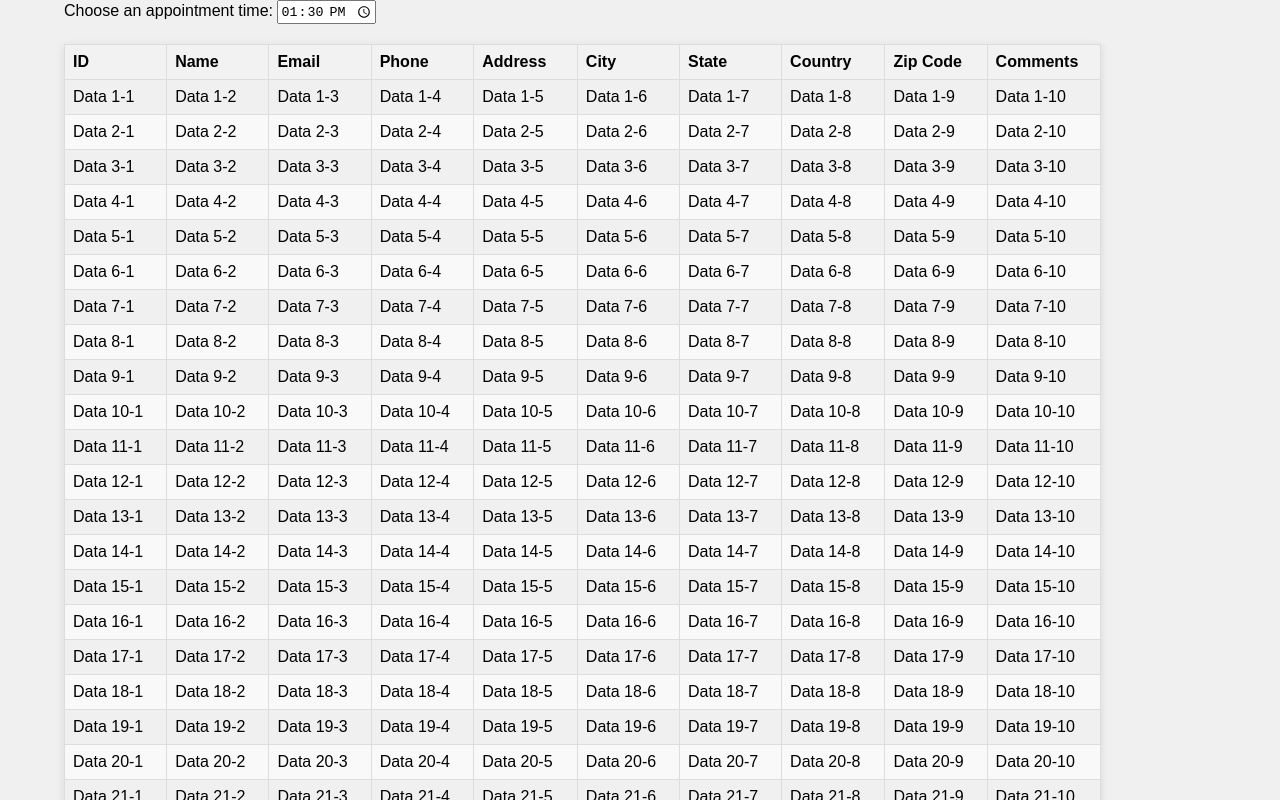
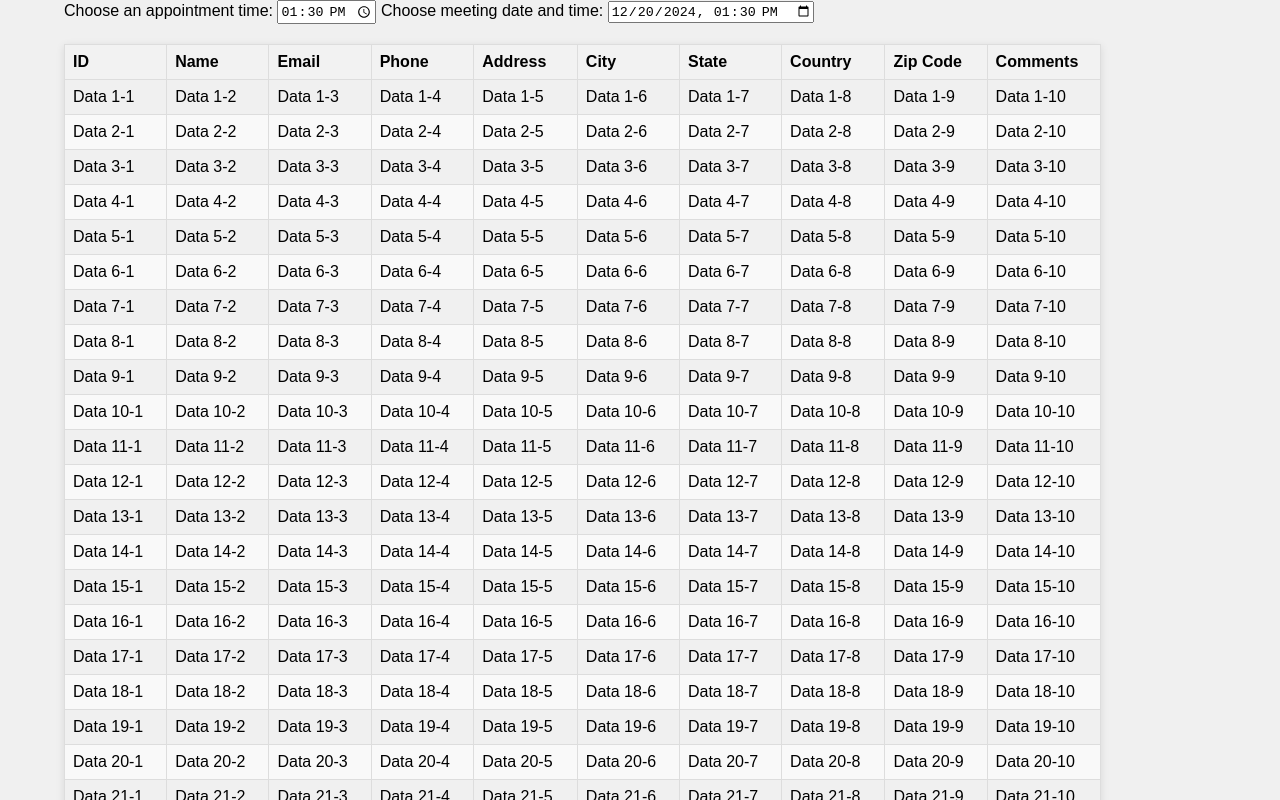
Before and after one commit to RohitR311/test-site, a plain HTML site: page index.html in a window 1280 px wide. Shown: the top 800 px of the page. Drawn offline with Linux system fonts and the light colour scheme.

Commit message:
feat: add datetime-local input field

```diff
--- a/index.html
+++ b/index.html
@@ -47,6 +47,12 @@
         type="time"
         name="appointment-time"
         value="13:30" />
+      <label for="meeting-time">Choose meeting date and time: </label>
+      <input
+        id="meeting-time"
+        type="datetime-local"
+        name="meeting-time"
+        value="2024-12-20T13:30">
       <table>
         <thead>
           <tr>
```
